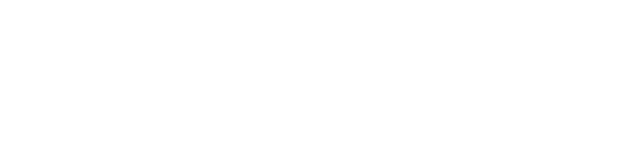
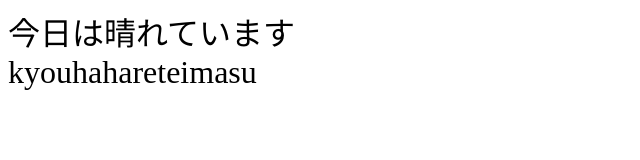
Before and after one commit to WTNB1225/Kana-to-roman-parser, a plain HTML site: page index.html in a window 1280 px wide. Shown: the whole page, without its empty margins (0-640 px from the left). Drawn offline with Linux system fonts and the light colour scheme.

Commit message:
fix bug when sentence has finished

```diff
--- a/index.html
+++ b/index.html
@@ -7,8 +7,10 @@
     <title>タイピングゲーム</title>
   </head>
   <body>
+    <div class="sentenceJP" id="sentenceJP"></div>
     <span class="sentence" id="sentence"></span>
     <script src="src/map.js"></script>
     <script src="src/parser.js"></script>
+    <script src="src/script.js"></script>
   </body>
 </html>
--- a/src/parser.js
+++ b/src/parser.js
@@ -33,10 +33,9 @@ const parser = {
   },
   check: function (parsedData) {
     const sentence = document.getElementById("sentence");
+    const sentenceJP = document.getElementById("sentenceJP");
     this.idx1 = 0;
     this.idx2 = 0;
-    this.tmp_idx1 = 0;
-    this.tmp_idx2 = 0;
     let temp = "";
     document.addEventListener("keydown", (event) => {
       let key = event.key;
@@ -44,7 +43,6 @@ const parser = {
       } else {
         temp += key;
         if (key == parsedData[this.idx1][this.pattern[this.idx1]][this.idx2]) {
-          console.log("Ok");
           sentence.innerHTML = this.colorTyped(
             parsedData,
             this.pattern,
@@ -79,11 +77,15 @@ const parser = {
           this.idx2 == parsedData[this.idx1][this.pattern[this.idx1]].length
         ) {
           if (this.idx1 == parsedData.length - 1) {
-            console.log("Finish");
-            this.tmp_idx1 = this.idx1;
-            this.tmp_idx2 = this.idx2;
+            sentence.innerHTML = "";
             this.idx1 = 0;
             this.idx2 = 0;
+            temp = "";
+            parsedData = temp;
+            parsedData = null;
+            randomNum = Math.floor(Math.random() * text2.length); // 0からtext2.length-1までの乱数を生成
+            sentenceJP.textContent = text1[randomNum];
+            parsedData = this.build(text2[randomNum]);
             return true;
           } else {
             this.idx1++;
@@ -93,26 +95,19 @@ const parser = {
         }
       }
     });
+    this.isFinished(parsedData);
   },
   isFinished: function (parsedData) {
-    if (
-      this.tmp_idx2 ==
-      parsedData[this.tmp_idx1][this.pattern[this.tmp_idx1]].length
-    ) {
-      if (this.tmp_idx1 == parsedData.length - 1) {
-        console.log("Finish2");
-        this.idx1 = 0;
-        this.idx2 = 0;
+    if (this.idx2 == parsedData[this.idx1][this.pattern[this.idx1]].length) {
+      if (this.idx1 == parsedData.length - 1) {
         return true;
       }
     }
-    return false;
   },
   colorTyped: function (parsedData, pattern, idx1, idx2) {
     let html = '<div><span class="typed">';
     if (idx1 > 0) {
       for (let i = 0; i < idx1; i++) {
-        console.log(parsedData[i][pattern[i]]);
         html += parsedData[i][pattern[i]];
       }
     }
@@ -129,4 +124,8 @@ const parser = {
     html += "</span></div>";
     return html;
   },
+  setData: function (text1, text2) { //text1: 本文, text2:ひらがな
+    this.text1 = text1;
+    this.text2 = text2;
+  },
 };
--- /dev/null
+++ b/src/script.js
@@ -0,0 +1,214 @@
+const text1 = [
+  "今日は晴れています",
+  "私は日本料理が好きです",
+  "旅行に行きたいです",
+  "美味しいコーヒーが飲みたいです",
+  "新しい言語を学ぶのは楽しいです",
+  "友達と一緒に映画を見に行きました",
+  "毎日の運動は健康に良いです",
+  "日本の文化に興味があります",
+  "家族と一緒に過ごす時間は幸せです",
+  "音楽は心を癒します",
+  "おいしい料理を作るのが好きです",
+  "自然の中を散歩するのはリラックスできます",
+  "努力すれば夢は叶います",
+  "新しい本を読むのが楽しみです",
+  "人生は挑戦の連続です",
+  "日本の花火は美しいです",
+  "時間は貴重な資源です",
+  "友達と一緒に旅行に行くのは楽しいです",
+  "笑顔は心を温かくします",
+  "外国の文化を学ぶのは面白いです",
+  "毎日の積み重ねが成果を生みます",
+  "日本の四季は素晴らしいです",
+  "新しい技術に挑戦するのは刺激的です",
+  "健康な食事を摂ることは大切です",
+  "学ぶことは人生の財産です",
+  "家族との食事は楽しいひとときです",
+  "綺麗な景色を見ると心が落ち着きます",
+  "困難を乗り越えることで成長できます",
+  "音楽は人々を結びつけます",
+  "一日の疲れを癒すのは良い睡眠です",
+  "ポジティブな考え方が幸せを引き寄せます",
+  "お気に入りの本を読むのはリラックスできます",
+  "人生は一度きりですから、充実した毎日を送りたいです",
+  "美しい自然に感謝します",
+  "目標に向かって努力しましょう",
+  "おいしいパンの香りはたまりません",
+  "散歩することで心が落ち着きます",
+  "可能性は無限大です",
+  "今日という一日は新たな始まりです",
+  "心優しい人に出会えると幸せです",
+  "波の音を聞くと癒されます",
+  "音楽は心を豊かにします",
+  "雨が心を洗い流します",
+  "幸せは心の中にあります",
+  "新しいスキルを学ぶことで自己成長できます",
+  "世界は多様で興味深い人々で溢れています",
+  "星が夜空できらめいています",
+  "ポジティブな思考が成功につながります",
+  "香ばしいコーヒーの香りは元気を与えてくれます",
+  "一期一会の人生を大切にしましょう",
+  "彼女は素敵な笑顔を持っています",
+  "大切な人と過ごす時間を楽しんでいます",
+  "紅葉は目を楽しませてくれます",
+  "大きな夢を持ち、諦めずに頑張りましょう",
+  "風が木々をささやきます",
+  "人生がくれた機会に感謝します",
+  "子供たちの笑い声は伝染します",
+  "自然の美しさにインスピレーションを受けます",
+  "世界は興味深い人々で溢れています",
+  "自分自身のベストバージョンを目指します",
+  "最初の一歩はいつも一番難しいです",
+  "夕日を眺めるのが好きです",
+  "海の香りは爽やかです",
+  "親切にすることは何もコストはかかりません",
+  "パズルを解くのが好きです",
+  "旅の目的地としてだけでなく、旅の途中を楽しんでください",
+  "愛の力を信じています",
+  "鳥の鳴き声は春の訪れを告げます",
+  "私は常に学び続け、成長しています",
+  "芝刈りの匂いは元気を与えてくれます",
+  "人生は美しい贈り物です",
+  "彼女は絵を描く才能があります",
+  "静寂の中に安らぎを見つけます",
+  "赤ちゃんの笑い声は心温まるものです",
+  "人々の本質的な善良さを信じています",
+  "蒸し暑い日に降る雨の香りはさわやかです",
+  "成功は努力と決断の結果です",
+  "夜空の星を眺めるのは楽しいです",
+  "掴むべき機会がたくさんあります",
+  "素晴らしい友達と家族に恵まれています",
+  "岩場に打ちつける波の音は力強いです",
+  "人々を助けることに喜びを見出します",
+  "幸せの鍵は感謝です",
+  "宇宙の驚異に常に驚かされます",
+  "焼きたてのクッキーの香りは楽しいです",
+  "人生は短いので無駄にしないようにしましょう",
+  "彼女は言葉遣いが上手です",
+  "美しい風景を写真に撮るのが好きです",
+  "滝の音は心を癒します",
+  "夢には現実になる力があります",
+  "世界は本であり、旅しない人はただのページを読むだけです",
+  "自己ケアの重要性を信じています",
+  "キャンプファイヤーの香りは思い出深いです",
+  "幸福は内側にあります",
+  "芸術の美しさに心が安らぎます",
+  "拍手の音は最高です",
+  "現在の瞬間に感謝します",
+  "成長のための可能性は無限です",
+  "愛はすべてを克服します",
+  "新しいことを試すのが好きです",
+  "世界はより多くの思いやりと理解を必要としています",
+];
+const text2 = [
+  "きょうははれています",
+  "わたしはにほんりょうりがすきです",
+  "りょこうにいきたいです",
+  "おいしいこーひーがのみたいです",
+  "あたらしいげんごをまなぶのはたのしいです",
+  "ともだちといっしょにえいがをみにいきました",
+  "まいにちのうんどうはけんこうによいです",
+  "にほんのぶんかにきょうみがあります",
+  "かぞくといっしょにすごすじかんはしあわせです",
+  "おんがくはこころをいやします",
+  "おいしいりょうりをつくるのがすきです",
+  "しぜんのなかをさんぽするのはりらっくすできます",
+  "どりょくすればゆめはかないます",
+  "あたらしいほんをよむのがたのしみです",
+  "じんせいはちょうせんのれんぞくです",
+  "にほんのはなびはうつくしいです",
+  "じかんはきちょうなしげんです",
+  "ともだちといっしょにりょこうにいくのはたのしいです",
+  "えがおはこころをあたたかくします",
+  "がいこくのぶんかをまなぶのはおもしろいです",
+  "まいにちのつみかさねがせいかをうみます",
+  "にほんのしきはすばらしいです",
+  "あたらしいきょうりょくにちょうせんするのはしげきてきです",
+  "けんこうなしょくじをとることはたいせつです",
+  "まなぶことはじんせいのざいさんです",
+  "かぞくとのしょくじはたのしいひとときです",
+  "きれいなけしきをみるとこころがおちつきます",
+  "こんなんをのりこえることでせいちょうできます",
+  "おんがくはひとびとをむすびつけます",
+  "いちにちのつかれをいやすのはよいすいみんです",
+  "ぽじてぃぶなかんがえかたがしあわせをひきよせます",
+  "おきにいりのほんをよむのはりらっくすできます",
+  "じんせいはいちどきりですから、じゅうじつしたまいにちをおくりたいです",
+  "うつくしいしぜんにかんしゃします",
+  "もくひょうにむかってどりょくしましょう",
+  "おいしいぱんのかおりはたまりません",
+  "さんぽすることでこころがおちつきます",
+  "かのうせいはむげんだいです",
+  "きょうといういちにちはあらたなはじまりです",
+  "こころやさしいひとにであえるとしあわせです",
+  "なみのおとをきくといやされます",
+  "おんがくはこころをゆたかにします",
+  "あめがこころをあらいながします",
+  "しあわせはこころのなかにあります",
+  "あたらしいすきるをまなぶことでじこせいちょうできます",
+  "せかいはたようできょうみぶかいひとびとであふれています",
+  "ほしはよぞらできらめいています",
+  "ぽじてぃぶなしこうがせいこうにつながります",
+  "かおばしいこーひーのかおりはげんきをあたえてくれます",
+  "いちごいちえのじんせいをたいせつにしましょう",
+  "かのじょはすてきなえがおをもっています",
+  "たいせつなひととすごすじかんをたのしんでいます",
+  "こうようはめをたのしませてくれます",
+  "おおきなゆめをもち、あきらめずにがんばりましょう",
+  "かぜがきぎをささやきます",
+  "じんせいがくれたきかいにかんしゃします",
+  "こどもたちのわらいごえはでんせんします",
+  "しぜんのうつくしさにいんすぴれーしょんをうけます",
+  "せかいはきょうみぶかいひとびとであふれています",
+  "じぶんじしんのべすとばーじょんをめざします",
+  "さいしょのいっぽはいつもいちばんむずかしいです",
+  "ゆうひをながめるのがすきです",
+  "うみのかおりはさわやかです",
+  "しんせつにすることはなにもこすとはかりません",
+  "ぱずるをとくのがすきです",
+  "たびのもくてきちとしてだけでなく、たびのとちゅうをたのしんでください",
+  "あいのちからをしんじています",
+  "とりのなきごえははるのおとずれをつげます",
+  "わたしはつねにまなびつづけ、せいちょうしています",
+  "しばかりのにおいはげんきをあたえてくれます",
+  "じんせいはうつくしいギフトです",
+  "かのじょはえをかくさいのうがあります",
+  "せいじゃくのなかにやすらぎをみつけます",
+  "あかちゃんのわらいごえはこころあたたまるものです",
+  "ひとびとのほんしつてきなぜんりょうさをしんじています",
+  "むしあついひにふるあめのかおりはさわやかです",
+  "せいこうはどりょくとけつだんのけっかです",
+  "よぞらがほしをながめるのはたのしいです",
+  "つかむべききかいがたくさんあります",
+  "すばらしいともだちとかぞくにめぐまれています",
+  "いわばにうちつけるなみのおとはちからづよいです",
+  "ひとびとをたすけることによろこびをみだします",
+  "しあわせのかぎはかんしゃです",
+  "うちゅうのきょういにつねにおどろかれます",
+  "やきたてのくっきーのかおりはたのしいです",
+  "じんせいはみじかいのでむだにしないようにしましょう",
+  "かのじょはことばづかいがじょうずです",
+  "うつくしいふうけいをしゃしんにとるのがすきです",
+  "たきのおとはこころをいやします",
+  "ゆめにはげんじつになるちからがあります",
+  "せかいはほんであり、たびしないひとはただのぺーじをよむだけです",
+  "じこけあのじゅうようせいをしんじています",
+  "きゃんぷふぁいやーのかおりはおもいでぶかいです",
+  "こうふくはうちがわにあります",
+  "げいじゅつのうつくしさにこころがやすらぎます",
+  "はくしゅのおとはさいこうです",
+  "げんざいのしゅんかんにかんしゃします",
+  "せいちょうのためのかのうせいはむげんです",
+  "あいはすべてをこくふくします",
+  "あたらしいことをためすのがすきです",
+  "せかいはよりおおくのおもいやりとりかいをひつようとしています",
+];
+
+const sentenceJP = document.getElementById("sentenceJP");
+
+//文章をセット
+parser.setData(text1, text2);
+//最初は自分で文章をセットする必要がある
+sentenceJP.textContent = text1[0]; //漢字の文章をセット
+parser.check(parser.build(text2[0])); //ひらがなの文章をセット
--- a/style/style.css
+++ b/style/style.css
@@ -4,3 +4,7 @@
 .sentence {
   font-size: xx-large;
 }
+
+#sentenceJP{
+  font-size: xx-large;
+}
```
Also changed, not shown: README.md.
